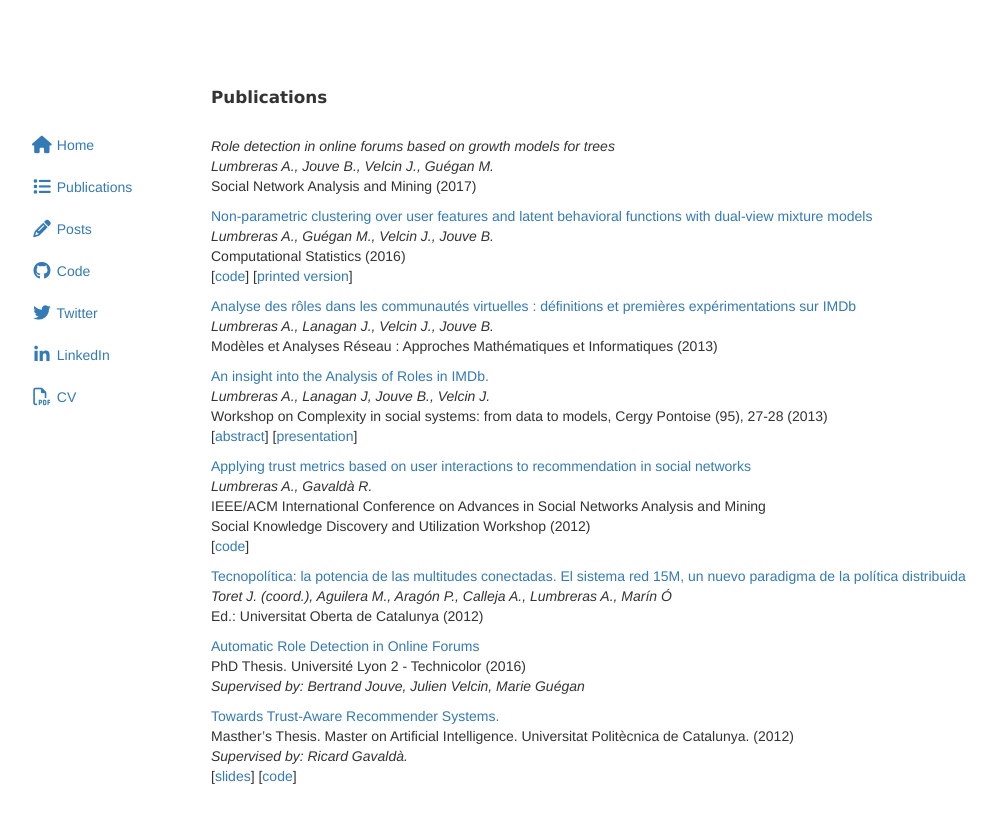
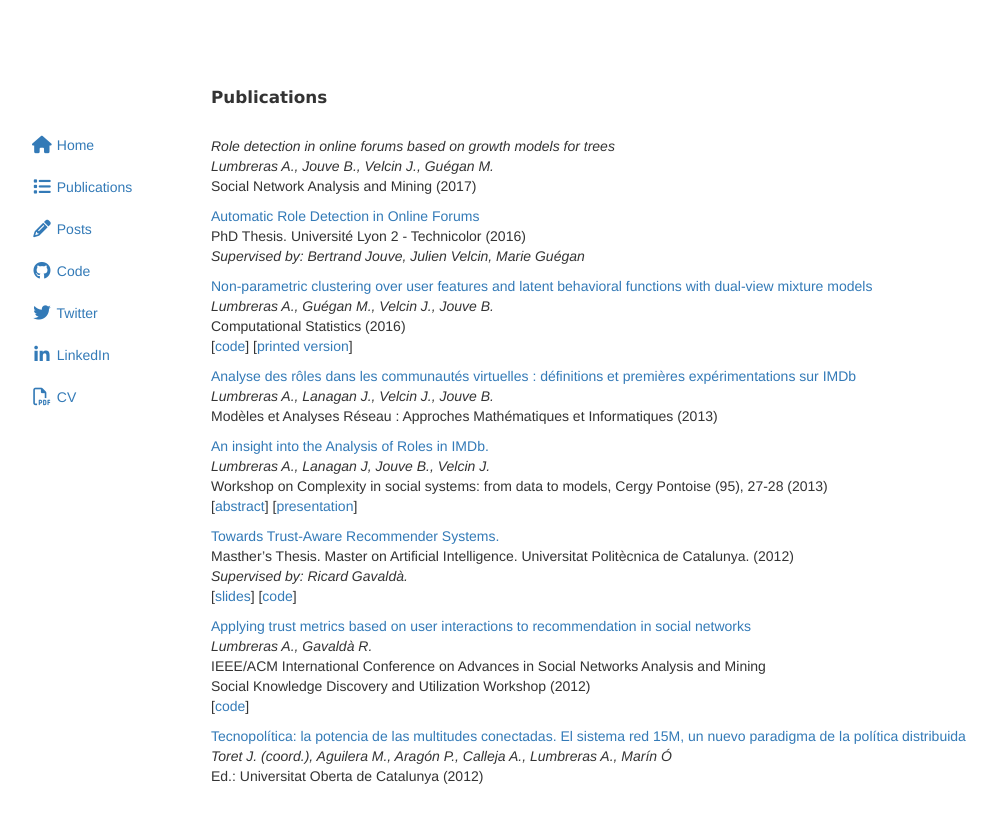
Before and after one commit to alumbreras/alumbreras.github.io, a Jekyll site: the page built from publications.md, in a window 1280 px wide. Shown: the top 823 px of the page, without its empty margins (54-1050 px from the left). Built offline with Jekyll 4.4.1, drawn with Linux system fonts in a browser that asks for light colours; nearby versions of some CDN libraries; comment, search, counter and statistics services are not loaded; part of the change alters nothing that is shown.

```diff
--- a/publications.md
+++ b/publications.md
@@ -8,6 +8,10 @@ title: Publications
 _Role detection in online forums based on growth models for trees_<br>
 *Lumbreras A., Jouve B., Velcin J., Guégan M.* <br>
 Social Network Analysis and Mining (2017)
+
+[Automatic Role Detection in Online Forums](https://tel.archives-ouvertes.fr/tel-01439342/) <br>
+PhD Thesis. Université Lyon 2 - Technicolor (2016) <br>
+*Supervised by: Bertrand Jouve, Julien Velcin, Marie Guégan* <br>
 
 [Non-parametric clustering over user features and latent behavioral functions with dual-view mixture models](https://github.com/alumbreras/Dual-DPGMM/blob/master/doc/ComputStat%20submission/dualview_clustering_camera.pdf)  <br>
 *Lumbreras A., Guégan M., Velcin J., Jouve B.* <br>
@@ -23,6 +27,11 @@ Modèles et Analyses Réseau : Approches Mathématiques et Informatiques (2013)
 Workshop on Complexity in social systems: from data to models, Cergy Pontoise (95), 27-28 (2013) <br>
 [[abstract](http://albertolumbreras.net/files/Lumbreras_et_al_2013_1.pdf)] [[presentation](http://albertolumbreras.net/files/Lumbreras_et_al_2013_1_slides.pdf)]
 
+[Towards Trust-Aware Recommender Systems.](http://albertolumbreras.net/files/Lumbreras_MasterThesis.pdf) <br>
+Masther’s Thesis. Master on Artificial Intelligence. Universitat Politècnica de Catalunya. (2012) <br>
+*Supervised by: Ricard Gavaldà.* <br>
+[[slides](http://www.slideshare.net/anarcaster/towards-trustaware-recommender-systems)] [[code](https://bitbucket.org/alumbreras/trust-aware-recommender-system-for-tweets)]
+
 [Applying trust metrics based on user interactions to recommendation in social networks](http://albertolumbreras.net/files/Lumbreras_Gavalda_ASONAM_2012_extversion.pdf)  <br>
 *Lumbreras A., Gavaldà R.* <br>
 IEEE/ACM International Conference on Advances in Social Networks Analysis and Mining    <br>
@@ -32,12 +41,3 @@ Social Knowledge Discovery and Utilization Workshop  (2012)  <br>
 [Tecnopolítica: la potencia de las multitudes conectadas. El sistema red 15M, un nuevo paradigma de la política distribuida](http://tecnopolitica.net/sites/default/files/1878-5799-3-PB%20%282%29.pdf)   <br>
 *Toret J. (coord.), Aguilera M., Aragón P., Calleja A., Lumbreras A., Marín Ó* <br>
 Ed.: Universitat Oberta de Catalunya (2012)
-
-[Automatic Role Detection in Online Forums](https://tel.archives-ouvertes.fr/tel-01439342/) <br>
-PhD Thesis. Université Lyon 2 - Technicolor (2016) <br>
-*Supervised by: Bertrand Jouve, Julien Velcin, Marie Guégan* <br>
-
-[Towards Trust-Aware Recommender Systems.](http://albertolumbreras.net/files/Lumbreras_MasterThesis.pdf) <br>
-Masther’s Thesis. Master on Artificial Intelligence. Universitat Politècnica de Catalunya. (2012) <br>
-*Supervised by: Ricard Gavaldà.* <br>
-[[slides](http://www.slideshare.net/anarcaster/towards-trustaware-recommender-systems)] [[code](https://bitbucket.org/alumbreras/trust-aware-recommender-system-for-tweets)]
```
